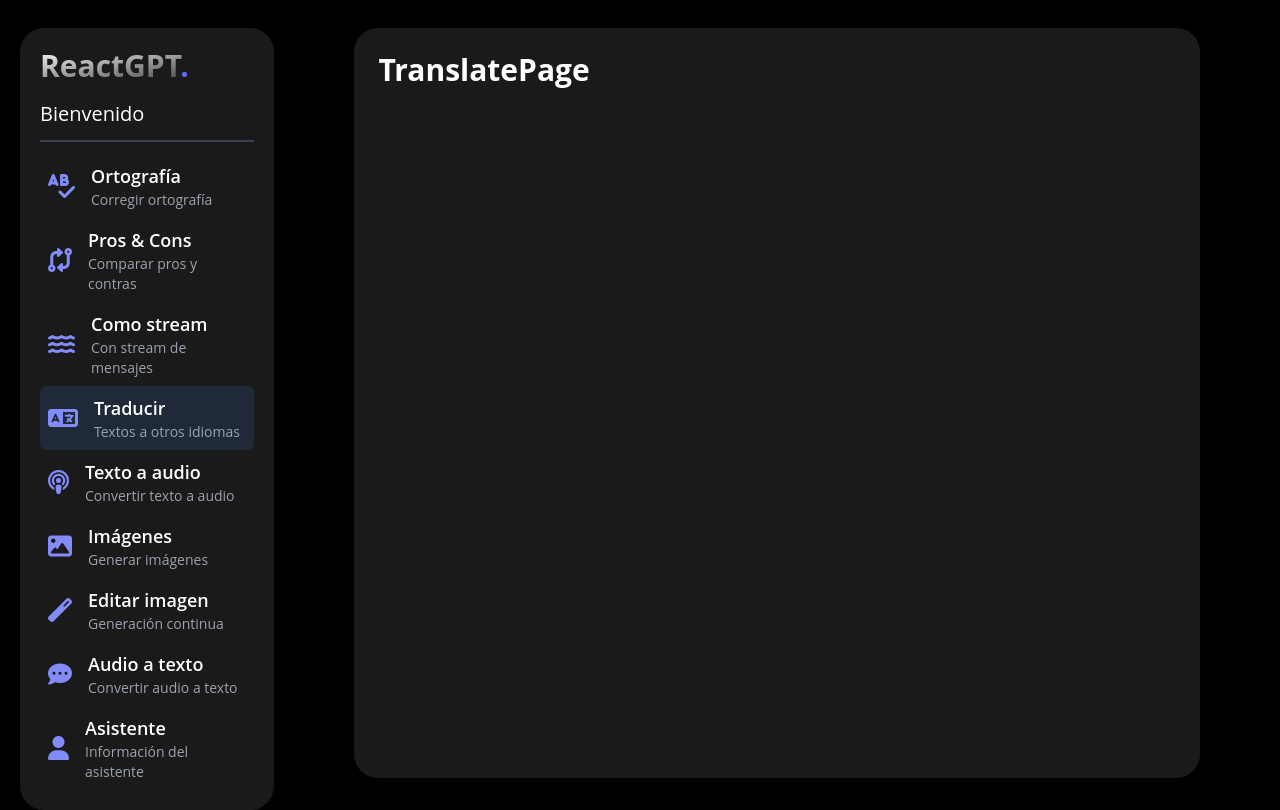
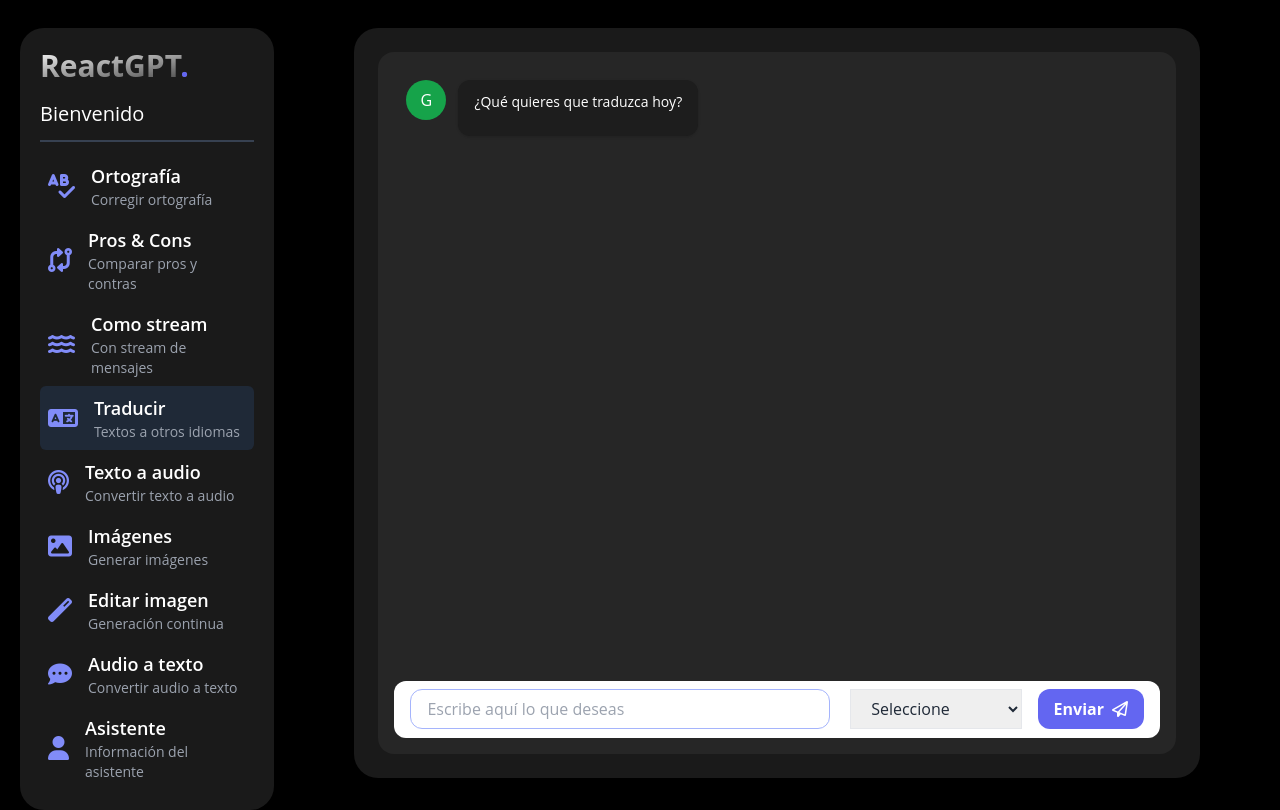
Before and after one commit to salcrom/React-IA-v2024, a React (Vite) app: page /translate in a window 1280 px wide. Built offline with nearby package versions, Linux system fonts and the light colour scheme.

Commit message:
forntend React- Traducciones

```diff
--- a/src/core/use-cases/index.ts
+++ b/src/core/use-cases/index.ts
@@ -4,3 +4,4 @@
 export * from './pros-cons.use-case'
 export * from './pros-cons-stream.use-case'
 export * from './pros-cons-stream-generator.use-case'
+export * from './translate-text.use-case'
--- /dev/null
+++ b/src/core/use-cases/translate-text.use-case.ts
@@ -0,0 +1,30 @@
+import { TranslateTextResponse } from "../../interfaces";
+
+
+export const translateTextUseCase =async( prompt: string, lang: string ) => {
+    try {
+
+        const resp = await fetch(`${ import.meta.env.VITE_GPT_API }/translate`,{
+            method: 'POST',
+            headers: {
+                'Content-Type': 'application/json'
+            },
+            body: JSON.stringify({ prompt, lang })
+        })
+
+        if ( !resp.ok ) throw new Error('No se pudo realizar la traducción')
+
+        const { message } = await resp.json() as TranslateTextResponse;
+
+        return {
+            ok: true,
+            message
+        }
+    } catch (error) {
+        console.log(error);
+        return {
+            ok: false,
+            message: 'No se pudo traducir el mensaje'
+        }
+    }
+}
--- a/src/interfaces/index.ts
+++ b/src/interfaces/index.ts
@@ -2,3 +2,4 @@
 
 export * from './orthography.response'
 export * from './pros-cons.response'
+export * from './translateText.response'
--- /dev/null
+++ b/src/interfaces/translateText.response.ts
@@ -0,0 +1,5 @@
+
+
+export interface TranslateTextResponse {
+    message: string
+}
--- a/src/presentation/components/chat-input-boxes/TextMessageBoxSelect.tsx
+++ b/src/presentation/components/chat-input-boxes/TextMessageBoxSelect.tsx
@@ -21,6 +21,7 @@
     const handleSendMessage = (event: FormEvent<HTMLFormElement>) => {
         event.preventDefault();
         if ( message.trim().length === 0 ) return;
+        if ( selectedOption === '' ) return;
 
         onSendMessage( message, selectedOption )
         setMessage('')
--- a/src/presentation/pages/translate/TranslatePage.tsx
+++ b/src/presentation/pages/translate/TranslatePage.tsx
@@ -1,7 +1,89 @@
+
+import { useState } from "react"
+import { GptMessage, MyMessage, TypingLoader, TextMessageBoxSelect } from "../../components";
+import { translateTextUseCase } from "../../../core/use-cases";
+
+
+
+interface Message {
+  text: string;
+  isGpt: boolean;
+}
+
+const languages = [
+    { id: "alemán", text: "Alemán" },
+    { id: "árabe", text: "Árabe" },
+    { id: "bengalí", text: "Bengalí" },
+    { id: "francés", text: "Francés" },
+    { id: "hindi", text: "Hindi" },
+    { id: "inglés", text: "Inglés" },
+    { id: "japonés", text: "Japonés" },
+    { id: "mandarín", text: "Mandarín" },
+    { id: "portugués", text: "Portugués" },
+    { id: "ruso", text: "Ruso" },
+  ];
+
 export const TranslatePage = () => {
-    return (
-        <div>
-            <h1>TranslatePage</h1>
+
+  const [isLoading, setIsLoading] = useState(false)
+  const [messages, setMessages] = useState<Message[]>([])
+
+
+  const handlePost = async( text: string, selectedOption: string ) => {
+
+    setIsLoading(true)
+
+    const newMessage = `Traduce: "${ text }" al idioma ${ selectedOption }`
+
+    setMessages( (prev) => [...prev, { text: newMessage, isGpt: false }] );
+
+    const { ok, message } = await translateTextUseCase( text, selectedOption)
+    setIsLoading(false)
+    if(!ok){
+      return alert(message)
+    }
+
+    setMessages( (prev) => [...prev, { text: message, isGpt: true }])
+  }
+
+  return (
+    <div className="chat-container">
+      <div className="chat-messages">
+        <div className="grid grid-cols-12 gap-y-2">
+
+          {/* Bienvenida */}
+          <GptMessage text="¿Qué quieres que traduzca hoy?" />
+
+          {
+            messages.map( (message, index) => (
+              message.isGpt
+                ? (
+                  <GptMessage key={ index } text={ message.text } />
+                )
+                : (
+                  <MyMessage key={ index } text={ message.text } />
+                )
+            ))
+          }
+
+          {
+            isLoading && (
+              <div className="col-start-1 col-end-12 fade-in">
+                <TypingLoader />
+              </div>
+            )
+          }
+
+
         </div>
-    )
+      </div>
+
+      <TextMessageBoxSelect
+        onSendMessage={ handlePost }
+        placeholder='Escribe aquí lo que deseas'
+        options={ languages }
+      />
+
+    </div>
+  )
 }
```
